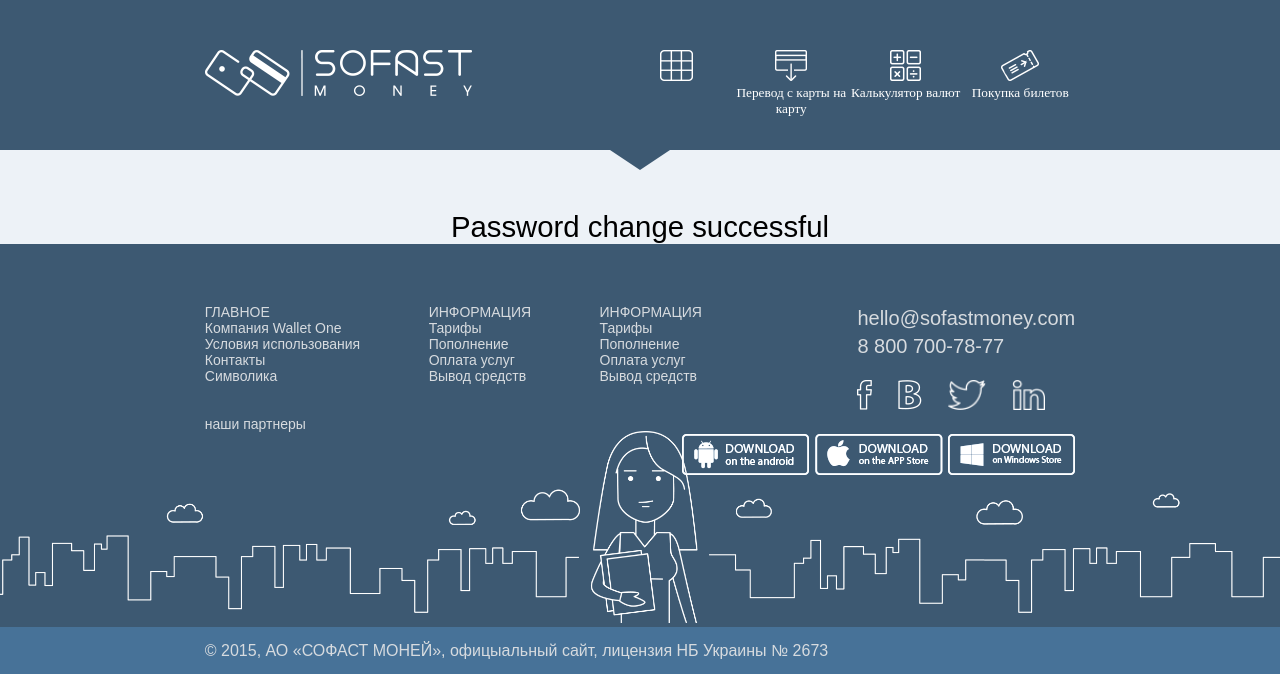
After one commit to kshutashvili/faircart, a Django app: template users/templates/users/password_change_done.html in a window 1280 px wide. The commit adds this page. Shown: the top 674 px of the page. Run offline with Django 3.2, Linux system fonts and the light colour scheme; the template is opened without the code that fills it, so the values that code supplies are empty; parts of the project's set-up code (start-up, migrations or seed data) failed here and were passed over; some libraries are stand-ins or nearby versions; some web fonts are replaced.

Commit message:
Add password change

```diff
--- a/main/templates/main/base.html
+++ b/main/templates/main/base.html
@@ -2,7 +2,7 @@
 <html>
   <head>
     <meta charset="utf-8">
-    <title>SofastMoney</title>
+    <title>{% block title %}SofastMoney{% endblock %}</title>
      <link rel="stylesheet" type="text/css" href="{{ STATIC_URL }}css/style.css">
      <link href="http://allfont.ru/allfont.css?fonts=freeset" rel="stylesheet" type="text/css" />
       <script type="text/javascript" src="{{ STATIC_URL }}js/main.js"></script>
--- /dev/null
+++ b/users/templates/users/password_change_done.html
@@ -0,0 +1,6 @@
+{% extends 'main/base.html' %}
+{% load i18n %}
+{% block title %}{% trans "Password change successful" %} | {{ block.super }}{% endblock %}
+{% block content %}
+<p>{% trans "Password change successful" %}</p>
+{% endblock %}
--- a/users/urls.py
+++ b/users/urls.py
@@ -12,5 +12,11 @@ urlpatterns = [
         kwargs={'next_page': '/'}),
     url(r'^create/$', RegView.as_view(), name='registration'),
     url(r'^verify/(?P<ctype>(%s))/$' % '|'.join(ContactVerification.TYPE._ALL),
-        VerifyContactView.as_view(), name='verify_contact')
+        VerifyContactView.as_view(), name='verify_contact'),
+    url(r'^password/change/$', auth_views.password_change,
+        kwargs={'template_name': 'users/password_change.html'},
+        name='password_change'),
+    url(r'^password/change/done/$', auth_views.password_change_done,
+        kwargs={'template_name': 'users/password_change_done.html'},
+        name='password_change_done'),
 ]
```
Also changed, not shown: users/templates/users/password_change.html (added, +11 -0 lines).
